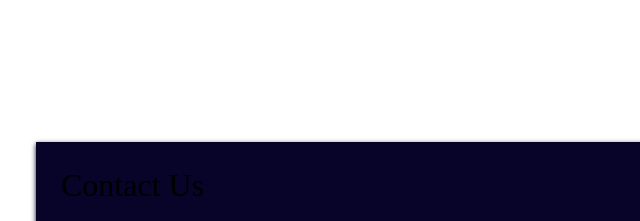
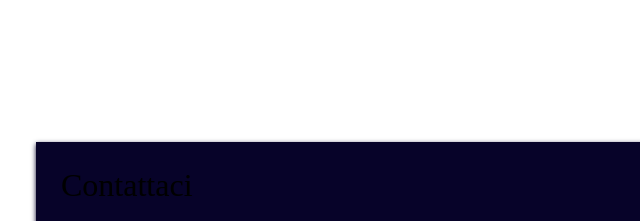
Before and after one commit to Antomopozap/viaggio, a website: page src/pages/page3.html in a window 1280 px wide. Shown: the top 221 px of the page, 187-827 px from the left. Drawn offline with Linux system fonts and the light colour scheme.

Commit message:
Canva fa schifo

```diff
--- a/src/pages/page3.html
+++ b/src/pages/page3.html
@@ -6,7 +6,7 @@
     <i class="fas fa-mail-bulk"></i>
   </div>
   <form>
-    <h1>Contact Us</h1>
+    <h1>Contattaci</h1>
     <div class="info">
       <input class="fname" type="text" placeholder="Nome" />
       <input type="text" placeholder="Email" />
```
